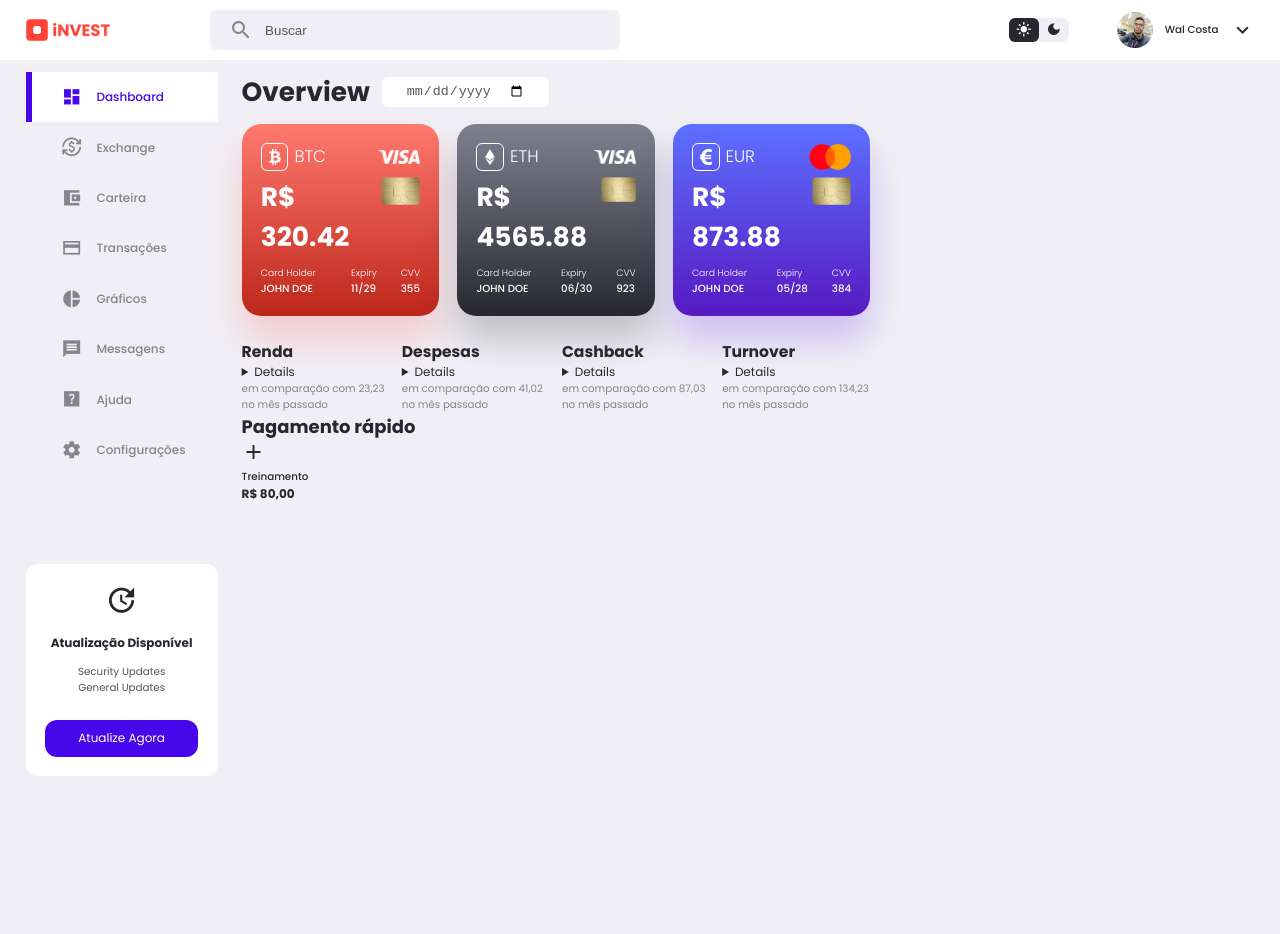
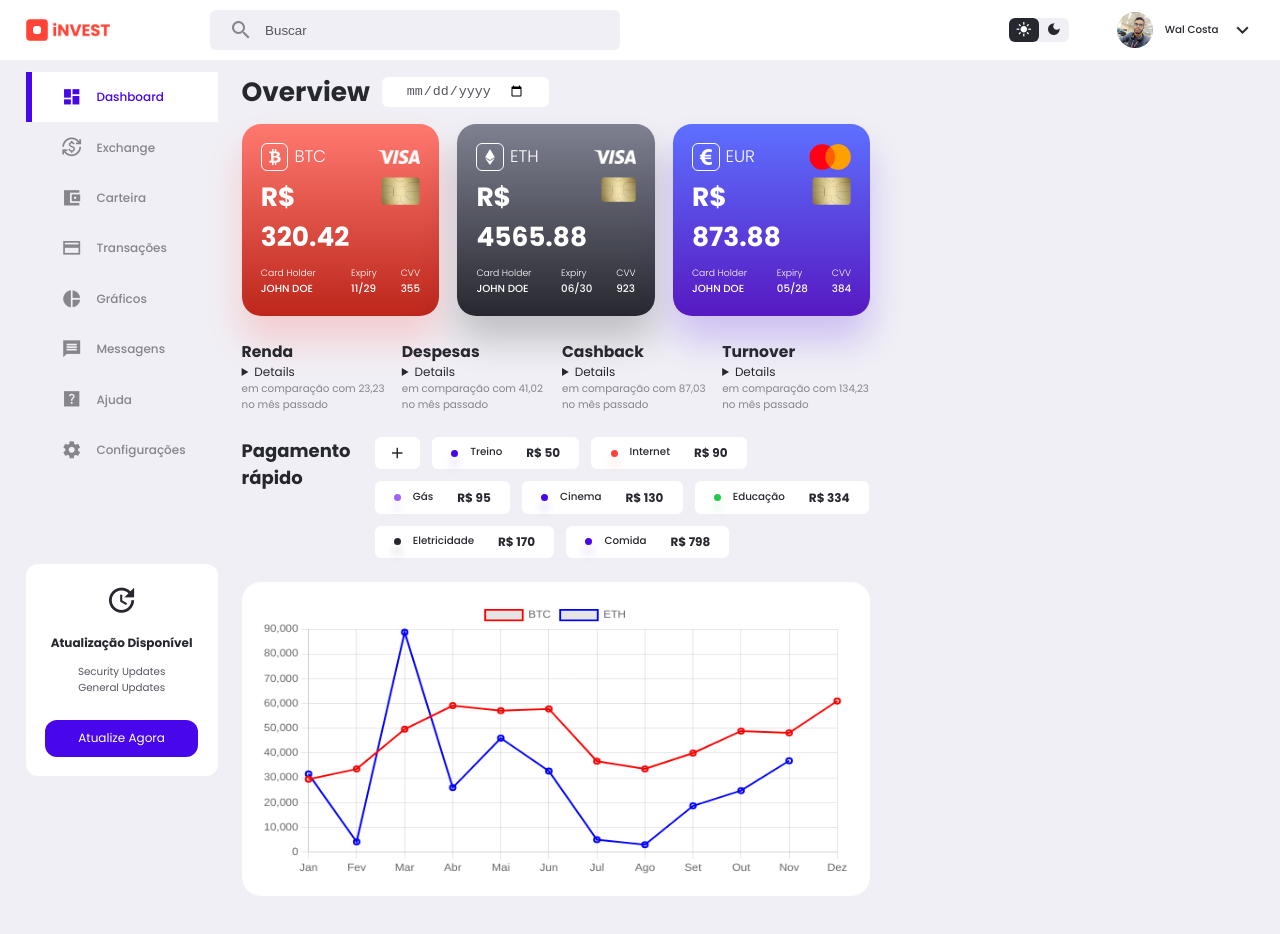
Before and after one commit to Walteann/invest-dashboard, an Angular app: page / in a window 1280 px wide. Shown: the top 934 px of the page. Before the commit the page ends 800 px from the top, so only its background shows below. Built offline with nearby package versions, Linux system fonts and the light colour scheme.

Commit message:
feat: grafico de cryptor

```diff
--- a/angular.json
+++ b/angular.json
@@ -27,7 +27,9 @@
             "styles": [
               "src/styles.css"
             ],
-            "scripts": []
+            "scripts": [
+				"/node_modules/chart.js/dist/chart.min.js"
+			]
           },
           "configurations": {
             "production": {
--- a/package.json
+++ b/package.json
@@ -18,6 +18,7 @@
     "@angular/platform-browser": "^17.0.0",
     "@angular/platform-browser-dynamic": "^17.0.0",
     "@angular/router": "^17.0.0",
+    "chart.js": "^3.6.0",
     "rxjs": "~7.8.0",
     "tslib": "^2.3.0",
     "zone.js": "~0.14.2"
--- /dev/null
+++ b/src/app/core/charts/cryptor-chart/cryptor-chart.component.css
@@ -0,0 +1,9 @@
+/* ===== CANVAS ===== */
+
+canvas#chartCanvas {
+	background: var(--color-white);
+	max-width: 100%;
+	margin-top: 2rem;
+	border-radius: var(--card-border-radius);
+	padding: var(--card-padding);
+}
--- /dev/null
+++ b/src/app/core/charts/cryptor-chart/cryptor-chart.component.html
@@ -0,0 +1 @@
+<canvas id="chartCanvas"></canvas>
--- /dev/null
+++ b/src/app/core/charts/cryptor-chart/cryptor-chart.component.ts
@@ -0,0 +1,76 @@
+import { AfterViewInit, Component, ElementRef } from '@angular/core';
+import { Chart, registerables } from 'chart.js';
+
+@Component({
+	selector: 'app-cryptor-chart',
+	templateUrl: './cryptor-chart.component.html',
+	standalone: true,
+	styleUrls: ['./cryptor-chart.component.css']
+})
+
+export class CryptorChartComponent implements AfterViewInit {
+
+	private chart: any;
+
+	constructor(private el: ElementRef) {
+		Chart.register(...registerables);
+	}
+	ngAfterViewInit(): void {
+		this.createChart();
+	}
+
+	private createChart(): void {
+		const canvas: HTMLCanvasElement | null =
+			this.el.nativeElement.querySelector('#chartCanvas');
+
+		if (!canvas) {
+			console.error('Canvas element not found');
+			return;
+		}
+
+		const ctx = canvas.getContext('2d');
+
+		if (!ctx) {
+			console.error('2D context not available');
+			return;
+		}
+
+		this.chart = new Chart(ctx, {
+			type: 'line',
+			data: {
+				labels: [
+					'Jan',
+					'Fev',
+					'Mar',
+					'Abr',
+					'Mai',
+					'Jun',
+					'Jul',
+					'Ago',
+					'Set',
+					'Out',
+					'Nov',
+					'Dez',
+				],
+				datasets: [
+					{
+						label: 'BTC',
+						data: [29374, 33537, 49631, 59095, 57095, 57828, 36684, 33572, 39974, 48847, 48116, 61004],
+						borderColor: 'red',
+						borderWidth: 2
+					},
+					{
+						label: 'ETH',
+						data: [31500, 4100, 88800, 26000, 46000, 32698, 5000, 3000, 18656, 24832, 36844],
+						borderColor: 'blue',
+						borderWidth: 2
+					},
+				],
+			},
+			options: {
+				responsive: true,
+			},
+		});
+	}
+
+}
--- a/src/app/pages/dashboard/dashboard.component.css
+++ b/src/app/pages/dashboard/dashboard.component.css
@@ -29,6 +29,7 @@ section.middle .cards .card {
 	justify-content: space-between;
 	box-shadow: 0 2rem 3rem var(--color-danger-light);
 	transition: all 300 ease;
+	max-width: 24rem;
 }
 
 section.middle .cards .card:nth-child(2) {
@@ -107,3 +108,56 @@ section.middle .card .bottom .right {
 	font-weight: 700;
 	font-size: 1.8rem;
 }
+
+/* ===== Fast Payment ===== */
+
+.fast-payment {
+	margin-top: 2rem;
+	display: flex;
+	align-self: center;
+	gap: 2rem;
+}
+
+.fast-payment .badges {
+	display: flex;
+	gap: 1rem;
+	align-self: center;
+	flex-wrap: wrap;
+	max-width: 100%;
+}
+
+.fast-payment .badge span {
+	width: 7px;
+	height: 7px;
+	border-radius: 50%;
+
+}
+
+.fast-payment .badge {
+	padding: 0.6rem var(--card-padding);
+	background: var(--color-white);
+	border-radius: var(--border-radius-2);
+	display: flex;
+	align-items: center;
+	gap: 1rem;
+	transition: all 300ms ease;
+}
+
+.fast-payment .badge:hover {
+	box-shadow: 0 0 1.5rem var(--color-primary-light);
+	cursor: pointer;
+}
+
+.fast-payment .badge:first-child span {
+	display: flex;
+	align-self: center;
+	justify-content: center;
+	height: fit-content;
+	font-size: 1.5rem;
+}
+
+.fast-payment .badge div {
+	display: flex;
+	gap: 2rem;
+	align-self: center;
+}
--- a/src/app/pages/dashboard/dashboard.component.html
+++ b/src/app/pages/dashboard/dashboard.component.html
@@ -72,15 +72,19 @@
 			<div class="badge">
 				<span class="material-icons-sharp"> add </span>
 			</div>
+			@for(fast of fastPayments; track $index) {
 			<div class="badge">
-				<span class="bg-primary"></span>
+				<span [class]="fast.color"></span>
 				<div>
-					<h5>Treinamento</h5>
-					<h4>R$ 80,00</h4>
+					<h5>{{ fast.name }}</h5>
+					<h4>R$ {{ fast.value }}</h4>
 				</div>
 			</div>
+			}
 		</div>
 	</div>
+
+	<app-cryptor-chart></app-cryptor-chart>
 </section>
 
 <section class="right"></section>
--- a/src/app/pages/dashboard/dashboard.component.ts
+++ b/src/app/pages/dashboard/dashboard.component.ts
@@ -1,5 +1,7 @@
 import { CommonModule } from '@angular/common';
-import { Component } from '@angular/core';
+import { Component, ElementRef, ViewChild } from '@angular/core';
+import { Chart, ChartItem, registerables } from 'chart.js';
+import { CryptorChartComponent } from '../../core/charts/cryptor-chart/cryptor-chart.component';
 
 interface CartCurrency {
 	iconCurrency: string;
@@ -18,12 +20,18 @@ interface MonthlyReport {
 	compared: string;
 }
 
+interface FastPayment {
+	name: string;
+	value: number;
+	color: string;
+}
+
 @Component({
-  selector: 'app-dashboard',
-  standalone: true,
-  imports: [CommonModule],
-  templateUrl: './dashboard.component.html',
-  styleUrl: './dashboard.component.css'
+	selector: 'app-dashboard',
+	standalone: true,
+	imports: [CommonModule, CryptorChartComponent],
+	templateUrl: './dashboard.component.html',
+	styleUrl: './dashboard.component.css',
 })
 export class DashboardComponent {
 	cartsCurrency: CartCurrency[] = [
@@ -34,7 +42,7 @@ export class DashboardComponent {
 			value: 320.42,
 			embossing: 'JOHN DOE',
 			expiryDate: '11/29',
-			cvv: 355
+			cvv: 355,
 		},
 		{
 			iconCurrency: 'ETH.png',
@@ -43,7 +51,7 @@ export class DashboardComponent {
 			value: 4565.88,
 			embossing: 'JOHN DOE',
 			expiryDate: '06/30',
-			cvv: 923
+			cvv: 923,
 		},
 		{
 			iconCurrency: 'EURO.png',
@@ -52,8 +60,8 @@ export class DashboardComponent {
 			value: 873.88,
 			embossing: 'JOHN DOE',
 			expiryDate: '05/28',
-			cvv: 384
-		}
+			cvv: 384,
+		},
 	];
 
 	monthlyReports: MonthlyReport[] = [
@@ -82,4 +90,44 @@ export class DashboardComponent {
 			compared: 'em comparação com 134,23 no mês passado',
 		},
 	];
+
+	fastPayments: FastPayment[] = [
+		{
+			name: 'Treino',
+			value: 50,
+			color: 'bg-primary',
+		},
+		{
+			name: 'Internet',
+			value: 90,
+			color: 'bg-danger',
+		},
+		{
+			name: 'Gás',
+			value: 95,
+			color: 'bg-purple',
+		},
+		{
+			name: 'Cinema',
+			value: 130,
+			color: 'bg-primary',
+		},
+		{
+			name: 'Educação',
+			value: 334,
+			color: 'bg-success',
+		},
+		{
+			name: 'Eletricidade',
+			value: 170,
+			color: 'bg-dark',
+		},
+		{
+			name: 'Comida',
+			value: 798,
+			color: 'bg-primary',
+		},
+	];
+
+
 }
```
Also changed, not shown: 1 other file (tests, documents, lock files or other folders).
